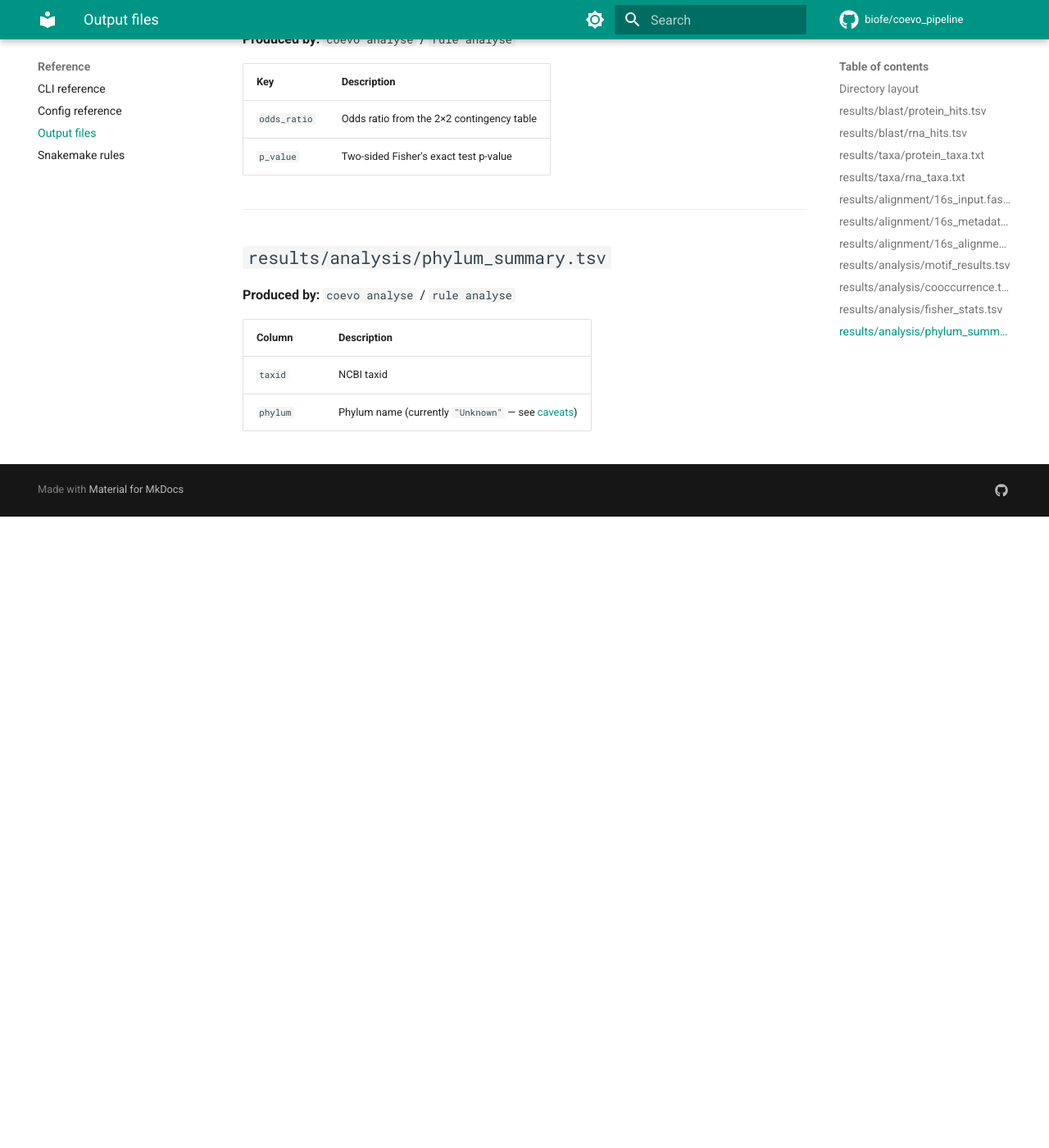
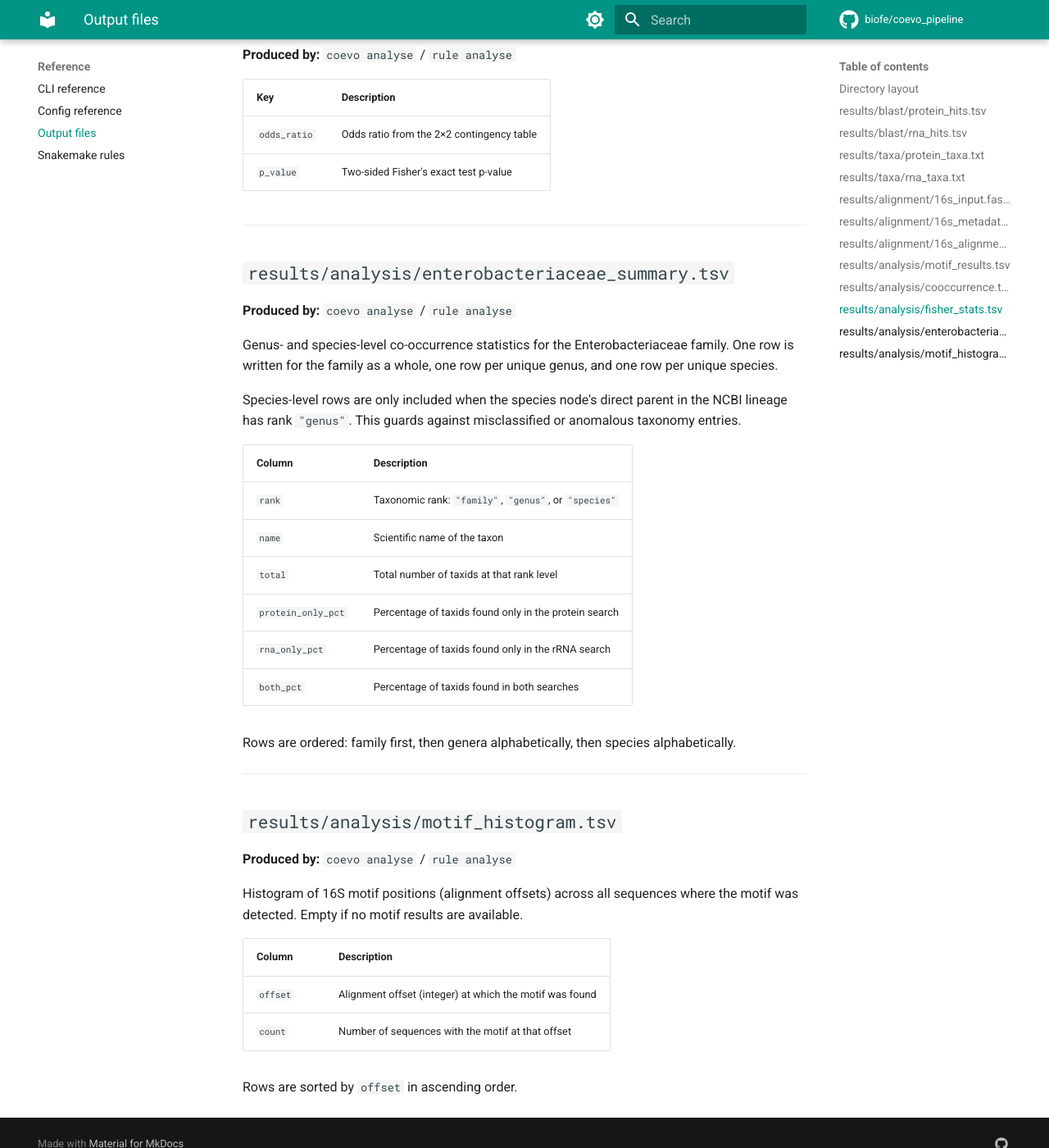
Before and after one commit to biofe/coevo_pipeline, an MkDocs documentation site: the page built from docs/reference/output-files.md, in a window 1280 px wide and 1400 px high, scrolled down 4278 px. Shown: the whole window at 82% size. Built offline with MkDocs 1.6.1 and Material for MkDocs 9.7.7, drawn with Linux system fonts in a browser that asks for light colours; comment, search, counter and statistics services are not loaded; before the commit the page ends 4908 px from its top, so only the background shows below that; some of the changed text lies outside the part shown.

Commit message:
Refine Enterobacteriaceae summary and motif histogram outputs, update docs
Co-authored-by: biofe <58781925+biofe@users.noreply.github.com>
Agent-Logs-Url: https://github.com/biofe/coevo_pipeline/sessions/dee8139a-61a3-4efd-9cdf-9cae5eafcd4b

````diff
--- a/docs/reference/output-files.md
+++ b/docs/reference/output-files.md
@@ -19,10 +19,11 @@ results/
 │   ├── 16s_metadata.tsv        # seq_index → taxid mapping
 │   └── 16s_alignment.fasta     # MAFFT-aligned 16S sequences
 └── analysis/
-    ├── motif_results.tsv       # Per-sequence motif presence/absence
-    ├── cooccurrence.tsv        # Jaccard index and set sizes
-    ├── fisher_stats.tsv        # Odds ratio and p-value
-    └── phylum_summary.tsv      # Taxids grouped by phylum
+    ├── motif_results.tsv               # Per-sequence motif presence/absence
+    ├── cooccurrence.tsv                # Jaccard index and set sizes
+    ├── fisher_stats.tsv                # Odds ratio and p-value
+    ├── enterobacteriaceae_summary.tsv  # Genus/species breakdown for Enterobacteriaceae
+    └── motif_histogram.tsv             # 16S motif position offset histogram
 ```
 
 ---
@@ -163,11 +164,42 @@ and can be joined to ``16s_metadata.tsv`` via the numeric part of the identifier
 
 ---
 
-## `results/analysis/phylum_summary.tsv`
+## `results/analysis/enterobacteriaceae_summary.tsv`
 
 **Produced by:** `coevo analyse` / `rule analyse`
 
+Genus- and species-level co-occurrence statistics for the Enterobacteriaceae
+family.  One row is written for the family as a whole, one row per unique
+genus, and one row per unique species.
+
+Species-level rows are only included when the species node's direct parent in
+the NCBI lineage has rank ``"genus"``.  This guards against misclassified or
+anomalous taxonomy entries.
+
 | Column | Description |
 |--------|-------------|
-| `taxid` | NCBI taxid |
-| `phylum` | Phylum name (currently `"Unknown"` — see [caveats](../explanation/caveats.md)) |
+| `rank` | Taxonomic rank: `"family"`, `"genus"`, or `"species"` |
+| `name` | Scientific name of the taxon |
+| `total` | Total number of taxids at that rank level |
+| `protein_only_pct` | Percentage of taxids found only in the protein search |
+| `rna_only_pct` | Percentage of taxids found only in the rRNA search |
+| `both_pct` | Percentage of taxids found in both searches |
+
+Rows are ordered: family first, then genera alphabetically, then species
+alphabetically.
+
+---
+
+## `results/analysis/motif_histogram.tsv`
+
+**Produced by:** `coevo analyse` / `rule analyse`
+
+Histogram of 16S motif positions (alignment offsets) across all sequences
+where the motif was detected.  Empty if no motif results are available.
+
+| Column | Description |
+|--------|-------------|
+| `offset` | Alignment offset (integer) at which the motif was found |
+| `count` | Number of sequences with the motif at that offset |
+
+Rows are sorted by `offset` in ascending order.
````
Also changed, not shown: docs/how-to/interpret-outputs.md (+30 -6 lines), 4 other files.
